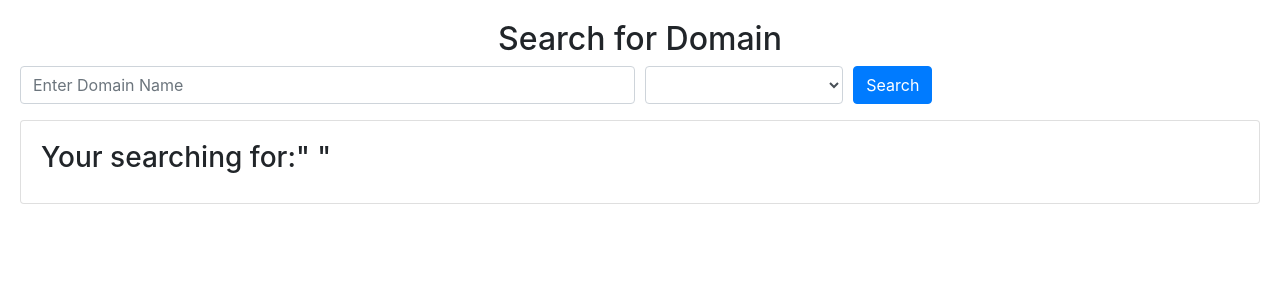
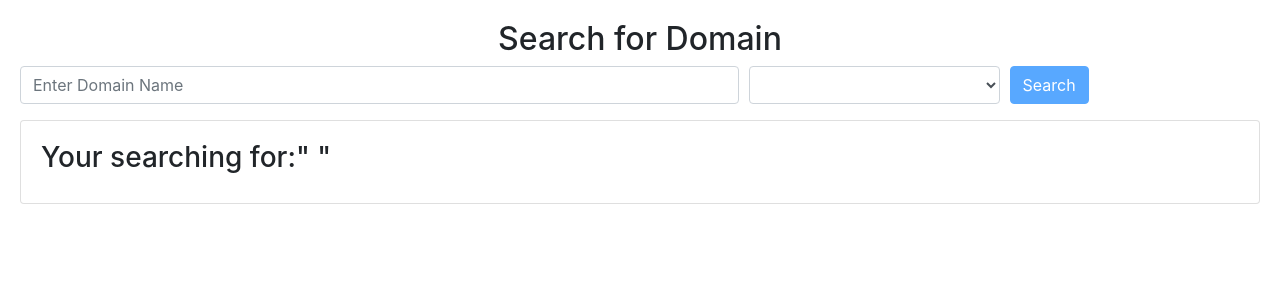
Before and after one commit to mfsiat/domain-search-feature, an Angular app: page / in a window 1280 px wide. Shown: the top 300 px of the page. Built offline with nearby package versions, Linux system fonts and the light colour scheme; what timers would draw is missing.

Commit message:
added form validation

```diff
--- a/src/app/app.component.html
+++ b/src/app/app.component.html
@@ -4,18 +4,27 @@
   <div>
     <form (ngSubmit)="onSubmit()">
       <div class="form-row">
-        <div class="form-group col-md-6">
+        <div class="form-group col-7">
           <input
             type="text"
             class="form-control"
             placeholder="Enter Domain Name"
             required
             [(ngModel)]="model.domainName"
+            [ngClass]="{
+              'is-invalid': modelDomainName.errors && modelDomainName.touched
+            }"
             name="domainName"
+            #modelDomainName="ngModel"
+            required
+            minlength="2"
           />
+          <div class="invalid-feedback">
+            Please enter a valid domain name excluding '@', ','
+          </div>
         </div>
         <!-- Domain Type selection -->
-        <div class="form-group col-md-2">
+        <div class="form-group col">
           <select
             id="domainType"
             class="form-control"
@@ -30,8 +39,14 @@
             </option>
           </select>
         </div>
-        <div class="form-group col-md-2">
-          <button type="submit" class="btn btn-primary">Search</button>
+        <div class="form-group col">
+          <button
+            [disabled]="!modelDomainName.valid"
+            type="submit"
+            class="btn btn-primary"
+          >
+            Search
+          </button>
         </div>
       </div>
     </form>
```
